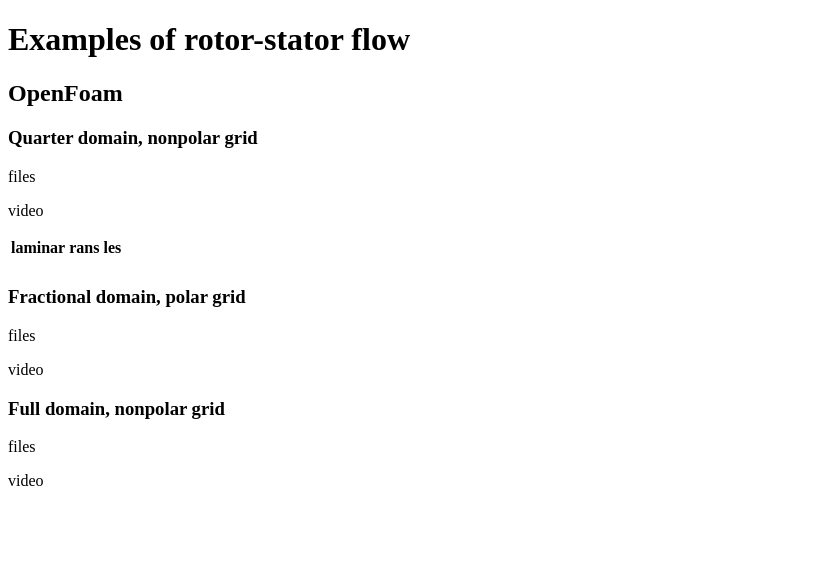
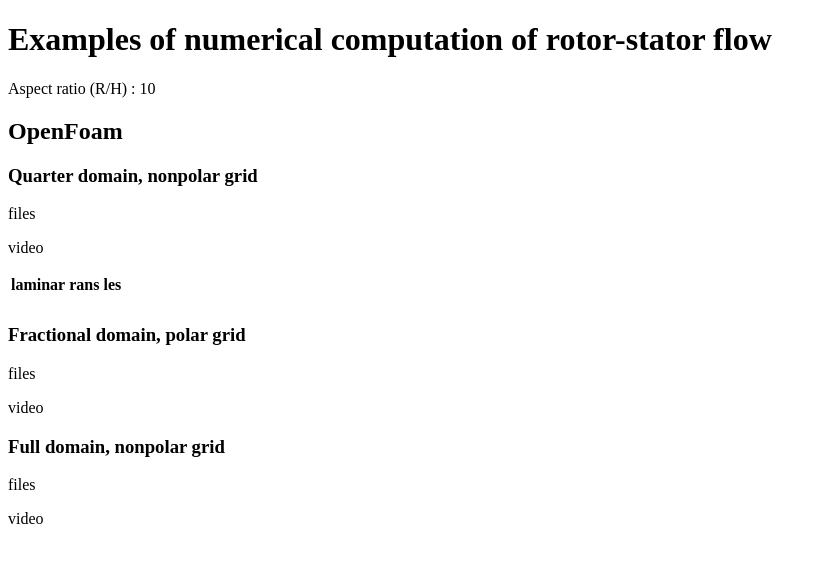
Before and after one commit to ArturGesla/arturgesla.github.io, a plain HTML site: page index.html in a window 1280 px wide. Shown: the whole page, without its empty margins (0-827 px from the left). Drawn offline with Linux system fonts and the light colour scheme.

Commit message:
auto commit

```diff
--- a/index.html
+++ b/index.html
@@ -2,7 +2,9 @@
 <html>
 <body>
 
-<h1>Examples of rotor-stator flow</h1>
+<h1>Examples of numerical computation of rotor-stator flow</h1>
+<p>Aspect ratio (R/H) : 10 </p>
+
 <h2>OpenFoam</h2>
 <h3>Quarter domain, nonpolar grid</h3>
 <p>files</p>
```
